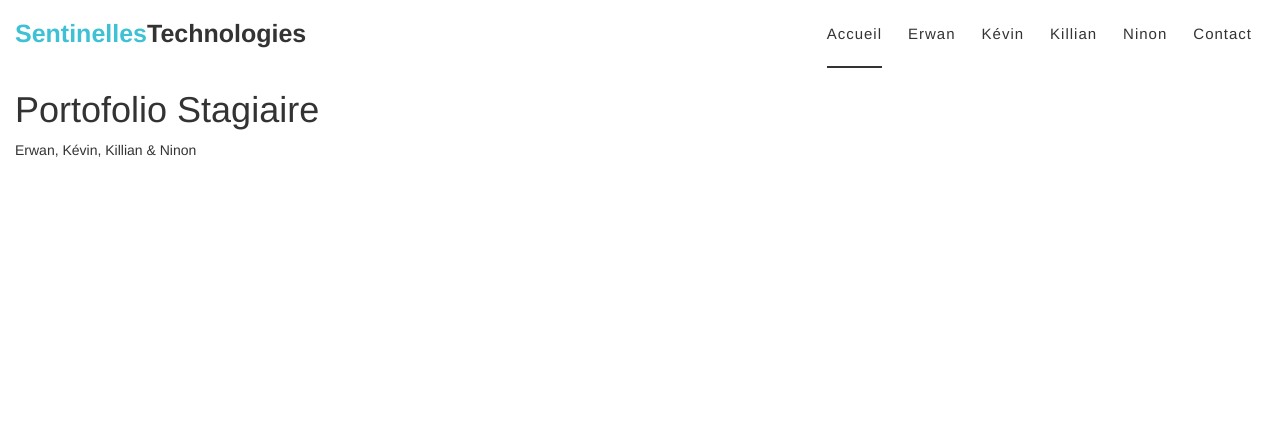
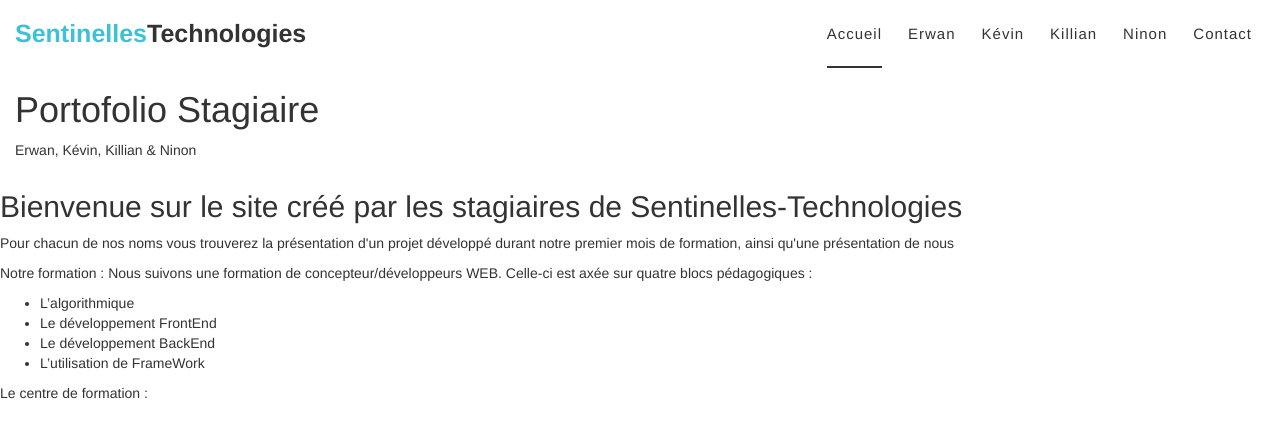
Before and after one commit to apprentissentinelles/portofolio-stagiaires, a PHP site: page /index.php?page=accueil in a window 1280 px wide. Shown: the top 438 px of the page. Run offline with PHP 8.4, Linux system fonts and the light colour scheme; some libraries are stand-ins or nearby versions.

Commit message:
écriture base accueil

```diff
--- a/pages/accueil.php
+++ b/pages/accueil.php
@@ -5,3 +5,19 @@
 			</div>
 		</div>
 	</div>
+
+	<h2>Bienvenue sur le site créé par les stagiaires de Sentinelles-Technologies </h2>
+
+	<p>Pour chacun de nos noms vous trouverez la présentation d'un projet développé durant notre premier mois de formation, ainsi qu'une présentation de nous </p>
+
+	<p>Notre formation :
+
+	Nous suivons une formation de concepteur/développeurs WEB. Celle-ci est axée sur quatre blocs pédagogiques :</p>
+	<ul>
+		<li>L’algorithmique</li>
+		<li>Le développement FrontEnd</li>
+		<li>Le développement BackEnd</li>
+		<li>L’utilisation de FrameWork</li>
+	</ul>
+
+	<p>Le centre de formation :</p>
```
